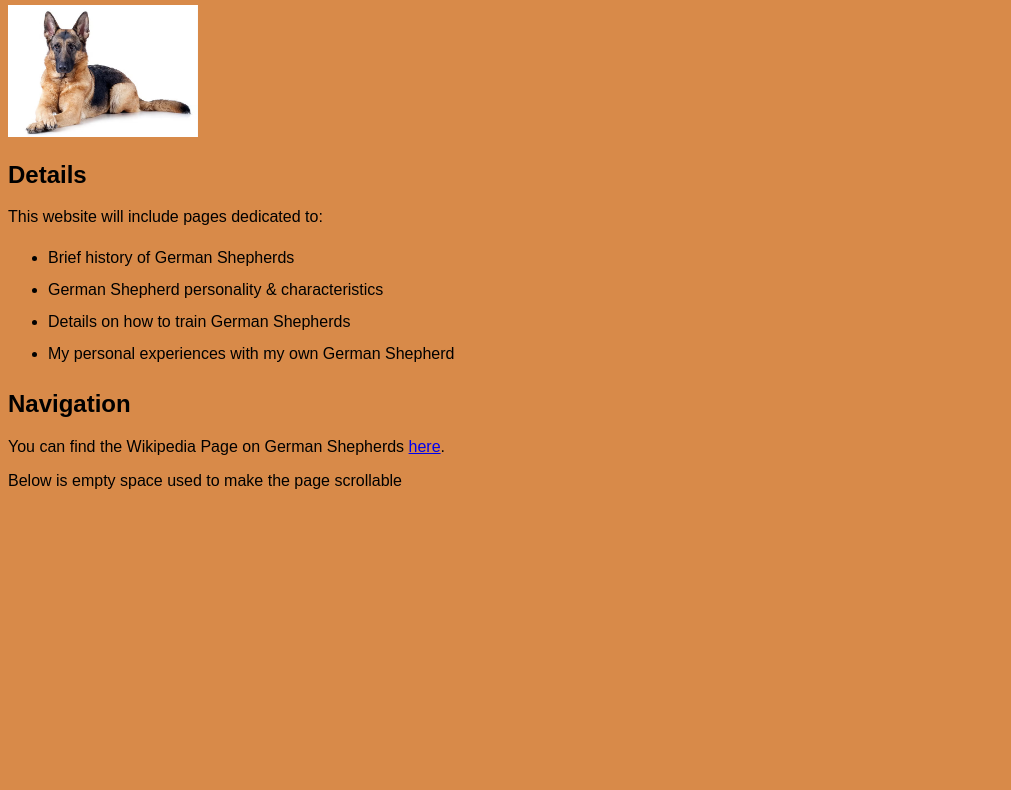
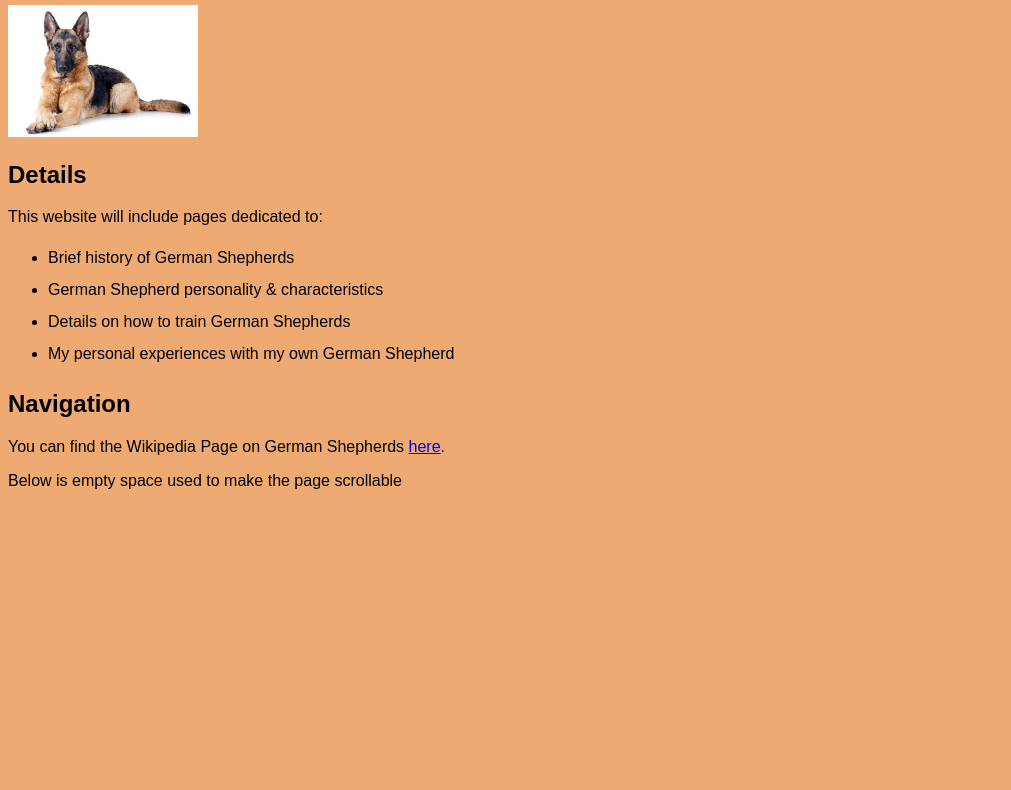
Before and after one commit to NWebbCIS/my-website, a plain HTML site: page index.html in a window 1280 px wide. Shown: the part 187-977 px from the top of the page, without its empty margins (0-1011 px from the left). Drawn offline with Linux system fonts and the light colour scheme.

Commit message:
Update styles.css

```diff
--- a/css/styles.css
+++ b/css/styles.css
@@ -1,5 +1,5 @@
 body {
-    background-color: rgb(216, 138, 73);
+    background-color: rgb(238, 170, 114);
     font-family: Arial, Helvetica, sans-serif;
 }
 
@@ -49,6 +49,8 @@ header#homepage img {
 
 #nav_menu ul li a.lastitem {border-right: none;}
 
+/* Media Query */
+
 @media only screen and (max-width: 1063px) {
     #nav_menu ul li {
         float: none;
```
